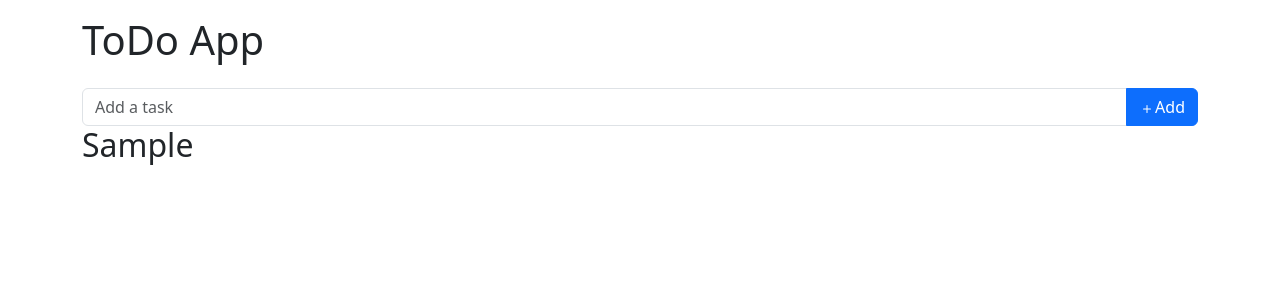
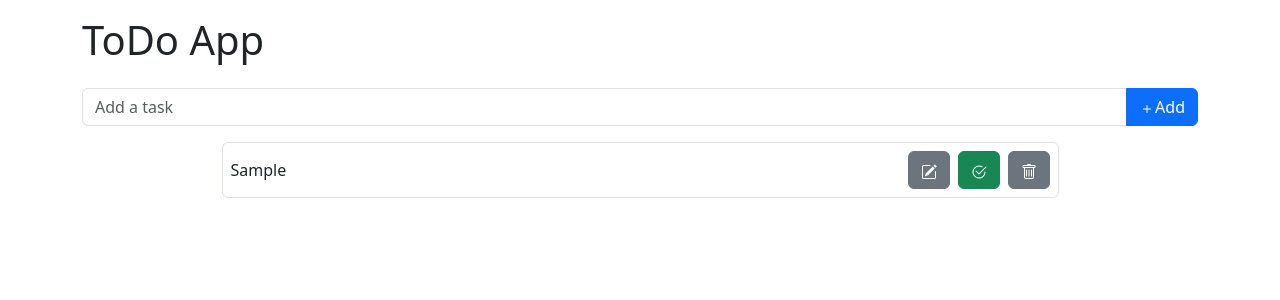
Before and after one commit to PerikK/React-Bootstrap-ToDo, a React (Vite) app: page / in a window 1280 px wide. Both pictures are taken after typing "Sample" into the empty fields and a click on the button "Add". Shown: the top 300 px of the page. Built offline with nearby package versions, Linux system fonts and the light colour scheme.

Commit message:
add toDo_item functionalities

```diff
--- a/src/components/ToDoApp.jsx
+++ b/src/components/ToDoApp.jsx
@@ -14,9 +14,11 @@ export default function ToDoApp() {
         setTodos(prevTodos => [...prevTodos, newTodo])
     }
 
-    const deleteTodo = (id) => {
-        const filteredTodos = todos.filter(todo => todo.id !== id)
-        setTodos(filteredTodos)
+    const editTodo = (id, newInput) => {
+            const updatedTodos = todos.map(todo => (
+            todo.id === id ? {...todo, text: newInput}: todo
+        ))
+        setTodos(updatedTodos)
     }
 
     const toggleComplete = (id) => {
@@ -26,19 +28,25 @@ export default function ToDoApp() {
         setTodos(updatedTodos)
     }
 
-    const editTodo = (id, newInput) => {
-            const updatedTodos = todos.map(todo => (
-            todo.id === id ? {...todo, text: newInput}: todo
-        ))
-        setTodos(updatedTodos)}
+    const deleteTodo = (id) => {
+        const confirmDelete = window.confirm('Are you sure you want to delete this To Do?')
 
-
+        if (confirmDelete) {
+            const filteredTodos = todos.filter(todo => todo.id !== id)
+            setTodos(filteredTodos)
+        }
+    }
 
 
     return (
         <div>
             <ToDoInput onSubmit={addTodo} />
-            <ToDoList todos={todos} />
+            <ToDoList
+                todos={todos}
+                editTodo={editTodo}
+                deleteTodo={deleteTodo}
+                toggleComplete={toggleComplete}
+            />
         </div>
     )
 }
--- a/src/components/ToDoInput.jsx
+++ b/src/components/ToDoInput.jsx
@@ -3,8 +3,8 @@ import { Form, Button, InputGroup, FormControl } from "react-bootstrap"
 import { Plus } from "react-bootstrap-icons"
 
 
-export default function ToDoInput({onSubmit}) {
-    const [input, setInput] = useState('')
+export default function ToDoInput({ onSubmit, initialValue = '' }) {
+    const [input, setInput] = useState(initialValue)
 
 
     const handleSubmit = (e) => {
--- a/src/components/ToDoItem.jsx
+++ b/src/components/ToDoItem.jsx
@@ -1,7 +1,75 @@
-export default function ToDoItem({todo}) {
-    return (
-        <h2>
-            {todo.text}
-        </h2>
-    )
+import { useState } from 'react'
+import ToDoInput from './ToDoInput'
+import { Button } from 'react-bootstrap'
+import {
+	PencilSquare,
+	Trash,
+	Check2Circle,
+	ArrowCounterclockwise,
+} from 'react-bootstrap-icons'
+
+export default function ToDoItem({
+	todo,
+	editTodo,
+	toggleComplete,
+	deleteTodo,
+}) {
+	const [editing, setEditing] = useState(false)
+
+	const handleUpdate = (newInput) => {
+		editTodo(todo.id, newInput)
+		setEditing(false)
+	}
+
+	return (
+		<div className='w-75 mt-3 mx-auto'>
+			{editing ? (
+				<div className='d-flex w-100'>
+					<ToDoInput
+						onSubmit={handleUpdate}
+						initialValue={todo.text}
+					/>
+					<Button
+						variant='secondary'
+						className='ms-3'
+						onClick={() => setEditing(false)}
+					>
+						<Trash />
+					</Button>
+				</div>
+			) : (
+				<div
+					className={`d-flex w-100 border p-2 rounded d-flex align-items-center ${
+						todo.completed ? 'alert alert-success' : ''
+					} `}
+				>
+					<div className='w-75'>
+						<span className={todo.completed ? 'text-decoration-line-through' : ''}>{todo.text}</span>
+					</div>
+					<div className='w-25 d-flex justify-content-end'>
+						<Button
+							variant='secondary'
+							onClick={() => setEditing(!editing)}
+						>
+							<PencilSquare />
+						</Button>
+						<Button
+							variant={todo.completed ? 'dark' : 'success'}
+							className='ms-2'
+							onClick={() => toggleComplete(todo.id)}
+						>
+							{!todo.completed ? <Check2Circle /> : <ArrowCounterclockwise/>}
+						</Button>
+						<Button
+							variant='secondary'
+							className='ms-2'
+							onClick={() => deleteTodo(todo.id)}
+						>
+							<Trash />
+						</Button>
+					</div>
+				</div>
+			)}
+		</div>
+	)
 }
--- a/src/components/ToDoList.jsx
+++ b/src/components/ToDoList.jsx
@@ -1,10 +1,17 @@
 import ToDoItem from './ToDoItem.jsx'
 
-export default function ToDoList({ todos }) {
+export default function ToDoList({ todos, editTodo,toggleComplete, deleteTodo }) {
+
     return (
         <div>
             {todos.map(todo => (
-                <ToDoItem todo={todo} key={todo.id} />
+                <ToDoItem
+                    todo={todo}
+                    key={todo.id}
+                    editTodo={editTodo}
+                    deleteTodo={deleteTodo}
+                    toggleComplete={toggleComplete}
+                />
             ))}
         </div>
     )
```
